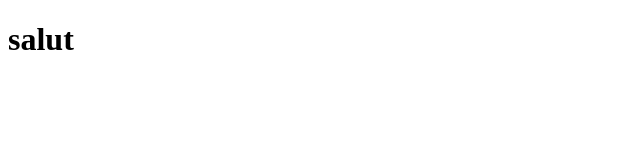
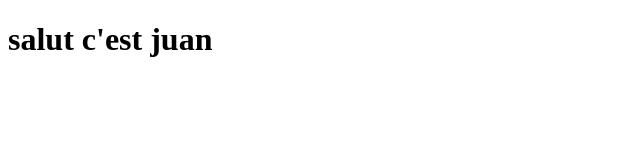
Before and after one commit to Git-23621/exercice-equipe, a plain HTML site: page index.html in a window 1280 px wide. Shown: the whole page, without its empty margins (0-640 px from the left). Drawn offline with Linux system fonts and the light colour scheme.

Commit message:
Adding modification line h1

```diff
--- a/index.html
+++ b/index.html
@@ -6,6 +6,6 @@
     <title>Document</title>
   </head>
   <body>
-    <h1>salut</h1>
+    <h1>salut c'est juan</h1>
   </body>
 </html>
```
